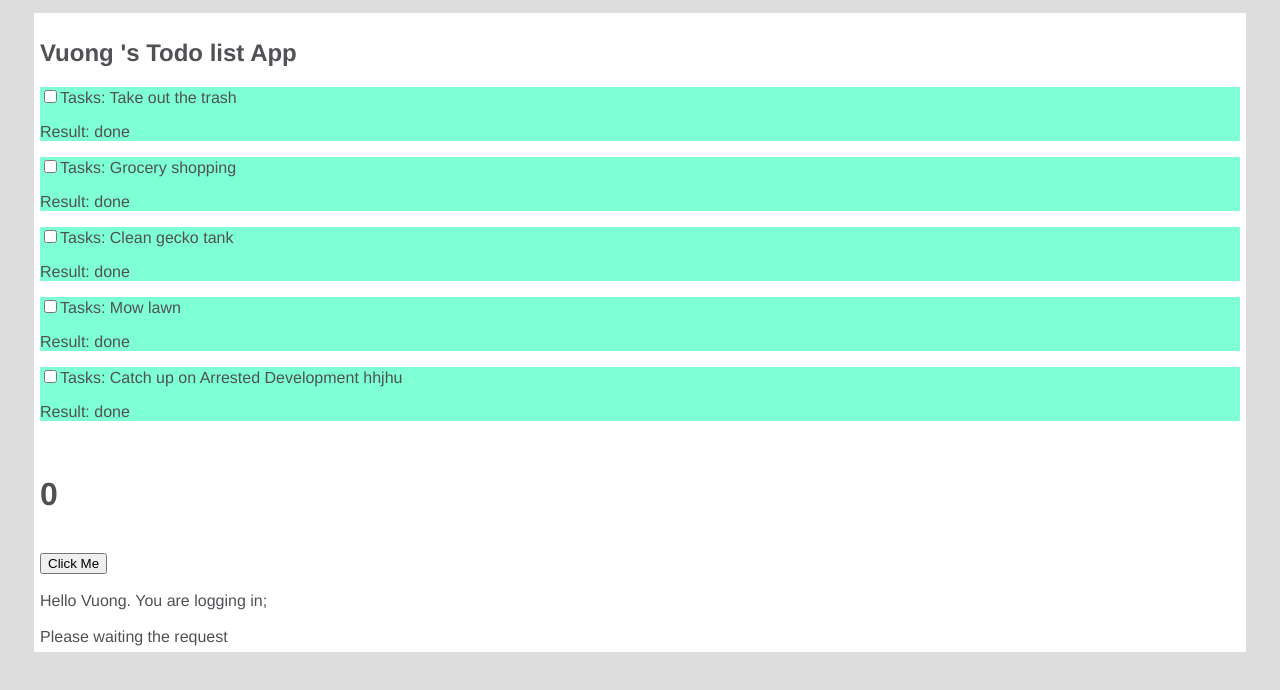
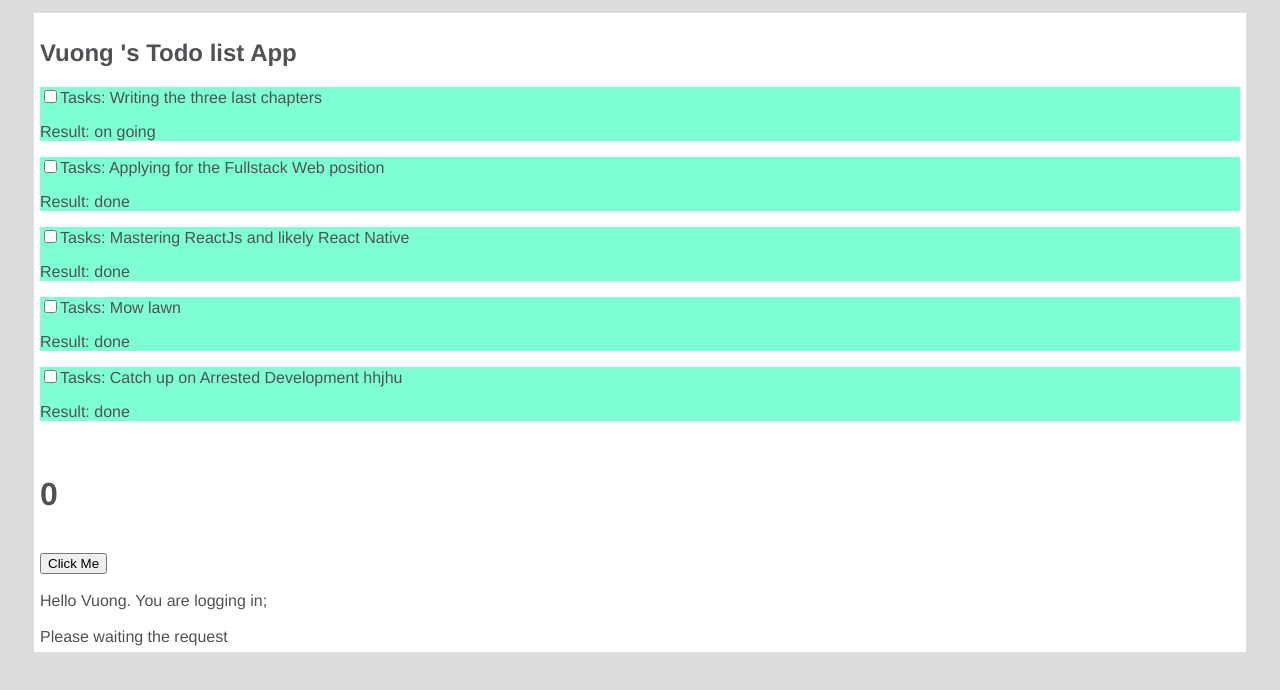
Before and after one commit to yeungon/Shopme, a React (Create React App) app: page / in a window 1280 px wide. Shown: the top 690 px of the page. Built offline with nearby package versions, Linux system fonts and the light colour scheme; no server answers.

Commit message:
update tasks

```diff
--- a/src/Vuongtasks.js
+++ b/src/Vuongtasks.js
@@ -1,19 +1,19 @@
 const Vuongtask = [
     {
         id: 1,
-        text: "Take out the trash",
+        text: "Writing the three last chapters",
         completed: true,
-        result: "done"
+        result: "on going"
     },
     {
         id: 2,
-        text: "Grocery shopping",
+        text: "Applying for the Fullstack Web position",
         completed: false,
         result: "done"
     },
     {
         id: 3,
-        text: "Clean gecko tank",
+        text: "Mastering ReactJs and likely React Native",
         completed: false,
         result: "done"
     },
```
